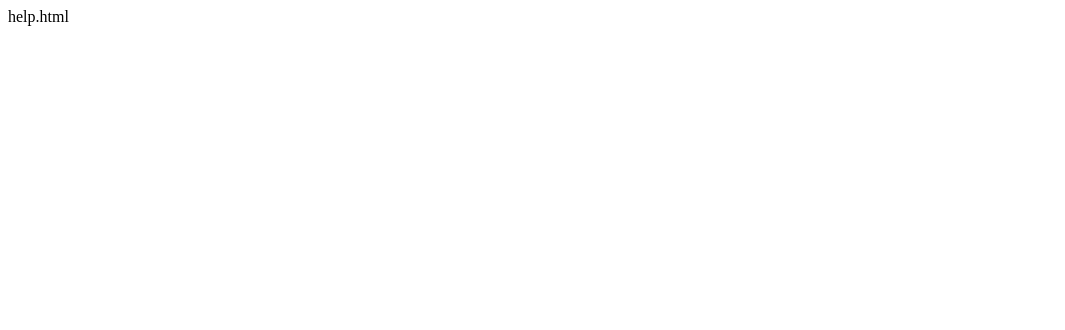
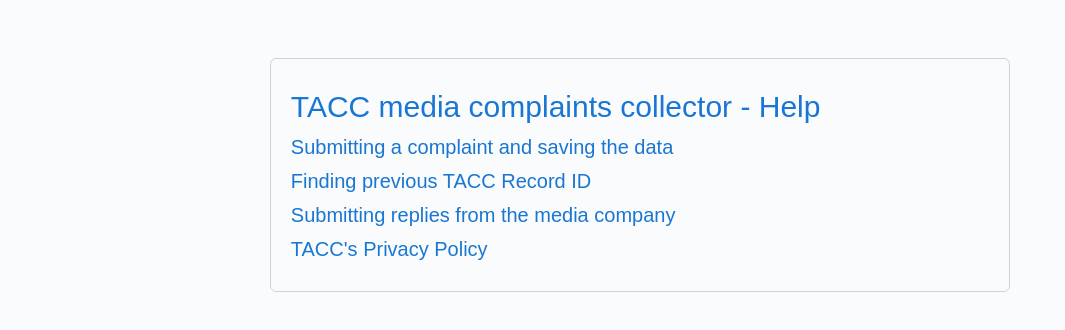
Before and after one commit to TransAdvocacyAndComplaintCollective/TACC_MCC, a browser extension: page plugin/src/help/help.html in a window 1280 px wide. Shown: the whole page, without its empty margins (0-1065 px from the left). Drawn offline with Linux system fonts and the light colour scheme.

Commit message:
Commit and push the last two changes before submitting

```diff
--- a/plugin/src/css/style.css
+++ b/plugin/src/css/style.css
@@ -130,3 +130,13 @@
     border: 1px solid lightgray;
     border-radius: 0.375rem;
 }
+
+#inner_help {
+    max-width: 60%;
+    height: auto;
+    margin: 0 auto;
+    padding: 20px;
+    position: relative;
+    border: 1px solid lightgray;
+    border-radius: 0.375rem;
+}
--- a/plugin/src/help/help.html
+++ b/plugin/src/help/help.html
@@ -1 +1,19 @@
-help.html
+<html>
+<head>
+    <title>Help Page</title>
+    <meta charset="UTF-8">
+    <meta name="viewport" content="width=device-width, initial-scale=1.0">
+    <link href="/css/style.css" rel="stylesheet">
+</head>
+<body>
+<div id="container" style="border: none !important;">
+    <div id="inner_help">
+    <h3>TACC media complaints collector - Help</h3>
+    <h5>Submitting a complaint and saving the data</h5>
+    <h5>Finding previous TACC Record ID</h5>
+    <h5>Submitting replies from the media company</h5>
+    <h5>TACC's Privacy Policy</h5>
+    </div>
+</div>
+</body>
+</html>
```
